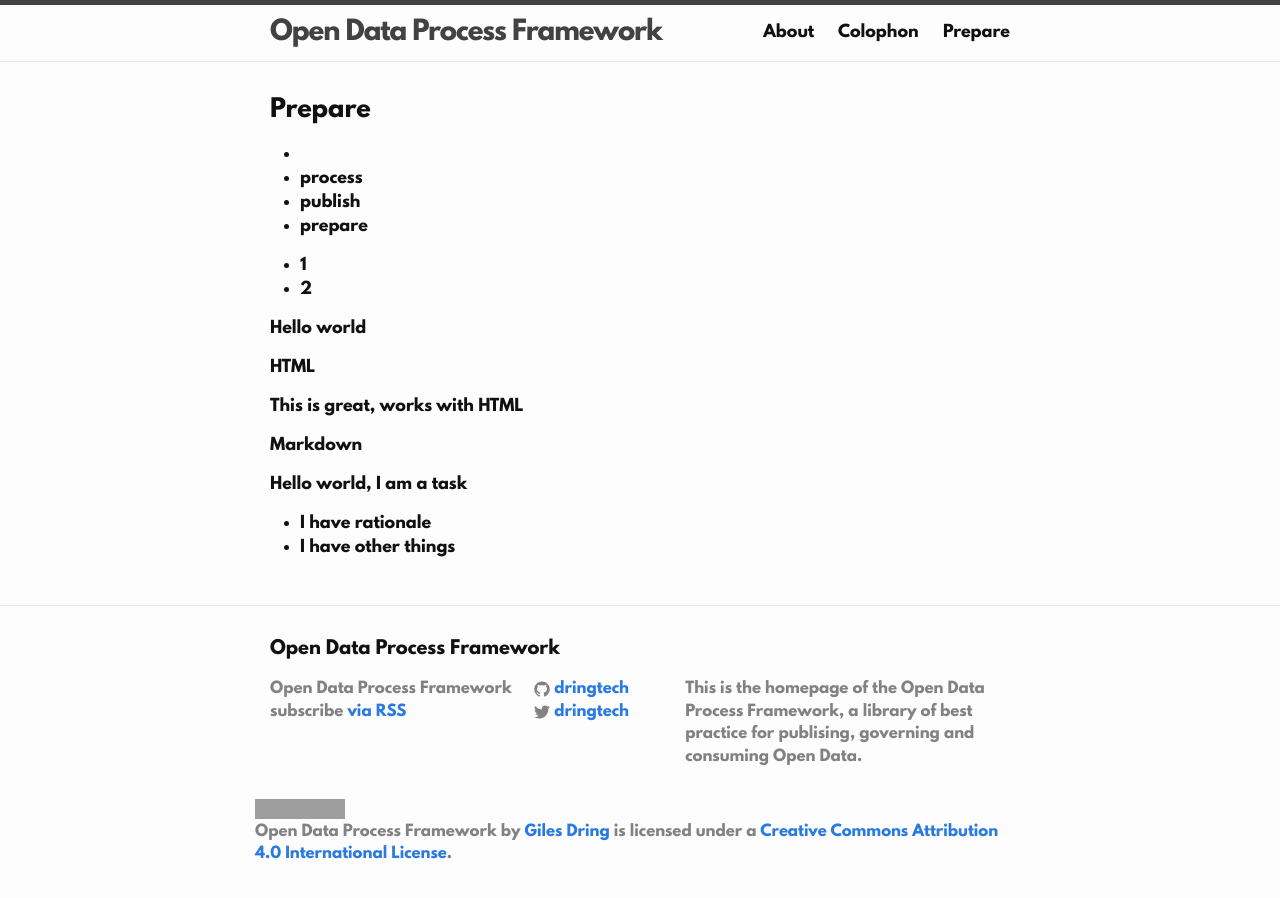
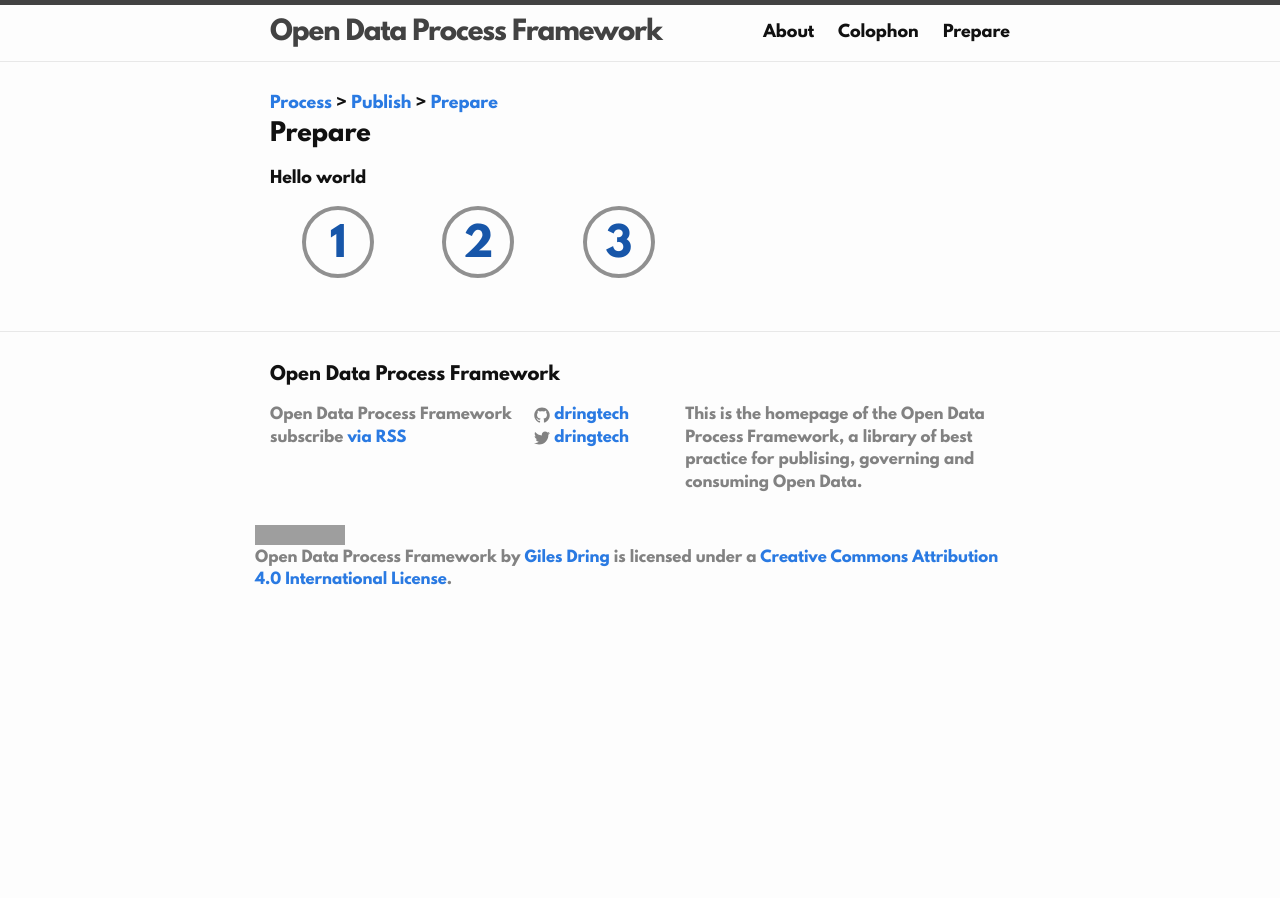
Before and after one commit to dringtech/odpf, a Jekyll site: the page built from process/publish/prepare/index.html, in a window 1280 px wide. Built offline with Jekyll 4.4.1, drawn with Linux system fonts in a browser that asks for light colours; grey boxes are pictures that could not be loaded.

Commit message:
Styling phase page

```diff
--- /dev/null
+++ b/_includes/breadcrumb.html
@@ -0,0 +1,11 @@
+
+<ul class='breadcrumb'>
+  {% assign path = page.url | split: '/' %}
+  {% for slug in path %}
+    {% if forloop.first == true || slug == 'index.html' %}
+    {% else %}
+      {% assign offset = path.size | minus: forloop.index %}
+      <li><a href="{{ path | pop: offset | join: '/' }}/">{{ slug | capitalize }}</a></li>
+    {% endif %}
+  {% endfor %}
+</ul>
--- a/_layouts/phase.html
+++ b/_layouts/phase.html
@@ -4,26 +4,30 @@ layout: default
 <article class="phase">
 
   <header class="phase-header">
+    {% include breadcrumb.html %}
+
     <h1 class="phase-title">{{ page.title }}</h1>
-    <ul>
-      {% assign path = page.url | split: '/' %}
-      {% for slug in path %}
-      <li>{{ slug }}</li>
-      {% endfor %}
-    </ul>
+    <div class="phase-content">
+      {{ content }}
+    </div>
 
-    <ul class="phase-tasks">
-      <li>
-        1
-      </li>
-      <li>
-        2
-      </li>
-    </ul>
+    <nav class='phase-task-navigator'>
+      <ul>
+        {% for task in page.tasks %}
+          <li>
+            <a href="">{{ task }}</a>
+          </li>
+        {% endfor %}
+      </ul>
+    </nav>
+
   </header>
 
-  <div class="phase-content">
-    {{ content }}
-  </div>
+  <!--
+  <p>HTML</p>
+  {% include task/test.html %}
+
+  <p>Markdown</p>
+  {% include task.html name='test' %} -->
 
 </article>
--- /dev/null
+++ b/_sass/_page-elements.scss
@@ -0,0 +1,44 @@
+$line-colour: #909090;
+$phase-task-navigator-circle-radius: 64px;
+
+ul.breadcrumb {
+  margin: 0;
+  padding: 0;
+  list-style-type: none;
+
+  li {
+    display: inline;
+  }
+  li::before {
+    content: "> ";
+  }
+  li:first-child::before {
+    content: "";
+  }
+}
+
+.phase-task-navigator {
+  ul {
+    margin-left: 0;
+    padding: 0;
+    list-style-type: none;
+    li {
+      display: inline-block;
+      width: $phase-task-navigator-circle-radius;
+      height: $phase-task-navigator-circle-radius;
+      font-size: 40px;
+      margin: 0 $phase-task-navigator-circle-radius/2 0 $phase-task-navigator-circle-radius/2;
+      border: 4px solid $line-colour;
+      border-radius: $phase-task-navigator-circle-radius;
+      position: relative;
+      a {
+        padding-top: 8px;
+        width: 100%;
+        position: absolute;
+        top: 50%;
+        transform: translate(0, -50%);
+        text-align: center;
+      }
+    }
+  }
+}
--- a/css/main.scss
+++ b/css/main.scss
@@ -50,5 +50,6 @@ $on-laptop:        800px;
         "leaguespartan",
         "base",
         "layout",
-        "syntax-highlighting"
+        "syntax-highlighting",
+        "page-elements"
 ;
--- a/process/publish/prepare/index.html
+++ b/process/publish/prepare/index.html
@@ -1,13 +1,11 @@
 ---
 layout: phase
 title: Prepare
+tasks:
+  - 1
+  - 2
+  - 3
 ---
 <p>
   Hello world
 </p>
-
-<p>HTML</p>
-{% include task/test.html %}
-
-<p>Markdown</p>
-{% include task.html name='test' %}
```
